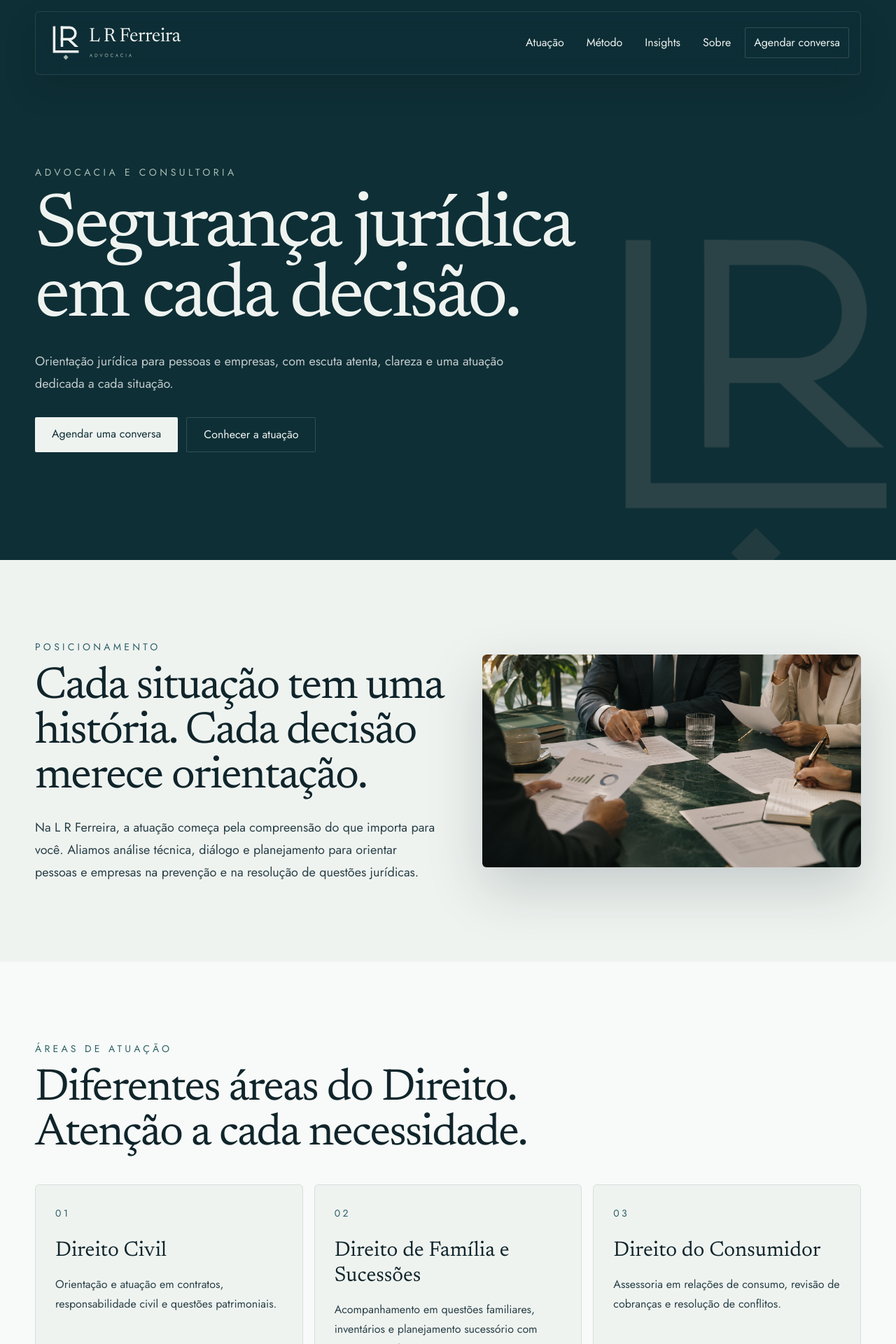
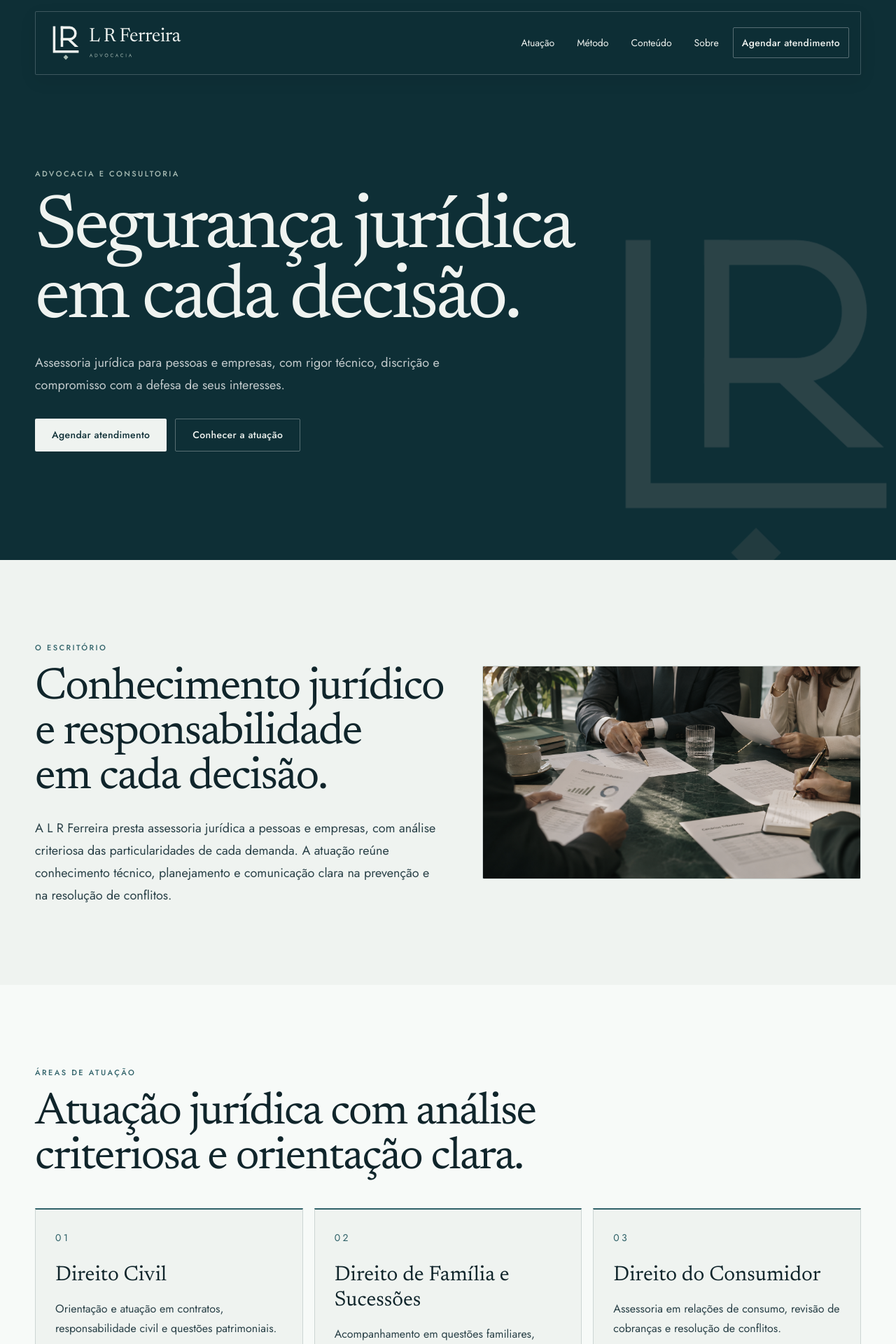
Before and after one commit to Gabstaudt/landingpagelucas, a Next.js app: page / in a window 1280 px wide. Shown: the top 1920 px of the page at 70% size. Built offline with nearby package versions, Linux system fonts and the light colour scheme.

Commit message:
feat: adicao de imagem

```diff
--- a/app/globals.css
+++ b/app/globals.css
@@ -29,9 +29,9 @@ body {
 }
 
 .glass {
-  background: rgba(14,47,54,.72);
+  background: rgba(14,47,54,.95);
   backdrop-filter: blur(18px);
-  box-shadow: 0 20px 45px rgba(4,18,23,.15);
+  box-shadow: 0 8px 24px rgba(4,18,23,.08);
 }
 
 .text-balance { text-wrap: balance; }
@@ -47,7 +47,7 @@ a:focus-visible, button:focus-visible { outline: 2px solid var(--sage); outline-
 .menu-line + .menu-line { top: 25px; }
 .menu-line-open-first { top: 21px; transform: rotate(45deg); }
 .menu-line + .menu-line-open-last { top: 21px; transform: rotate(-45deg); }
-.main-navigation { position: absolute; top: calc(100% + 10px); left: 0; right: 0; display: flex; flex-direction: column; gap: 8px; padding: 16px; border: 1px solid #ffffff1a; border-radius: 6px; background: #0e2f36fa; color: var(--mist); visibility: hidden; opacity: 0; transform: translateY(-8px); pointer-events: none; transition: opacity .25s ease, transform .25s ease, visibility .25s; max-height: calc(100dvh - 130px); overflow-y: auto; }
+.main-navigation { position: absolute; top: calc(100% + 10px); left: 0; right: 0; display: flex; flex-direction: column; gap: 8px; padding: 16px; border: 1px solid #ffffff1a; border-radius: 2px; background: #0e2f36fa; color: var(--mist); visibility: hidden; opacity: 0; transform: translateY(-8px); pointer-events: none; transition: opacity .25s ease, transform .25s ease, visibility .25s; max-height: calc(100dvh - 130px); overflow-y: auto; }
 .main-navigation.is-open { visibility: visible; opacity: 1; transform: translateY(0); pointer-events: auto; }
 .main-navigation a { display: flex; align-items: center; min-height: 44px; padding: 8px 12px; transition: color .2s ease, background-color .2s ease; }
 .main-navigation a:hover { color: var(--sage); }
@@ -62,3 +62,21 @@ a:focus-visible, button:focus-visible { outline: 2px solid var(--sage); outline-
   html { scroll-behavior: auto; }
   *, *::before, *::after { animation-duration: .01ms !important; animation-iteration-count: 1 !important; transition-duration: .01ms !important; }
 }
+
+/* Institutional typography and restrained interaction details. */
+body { -webkit-font-smoothing: antialiased; }
+h1, h2, h3 { font-weight: 400; }
+main h2 { line-height: 1.08; }
+main h3 { line-height: 1.18; }
+.section-label { font-size: .6875rem; font-weight: 500; letter-spacing: .22em; }
+.main-navigation { font-size: .875rem; }
+.institutional-button { display: inline-flex; align-items: center; justify-content: center; min-height: 46px; font-size: .875rem; font-weight: 500; letter-spacing: .025em; transition: background-color .25s ease, border-color .25s ease, color .25s ease; }
+.institutional-button:hover { background-color: #dce6e0; color: var(--deep); border-color: #dce6e0; }
+.practice-card { border-top: 2px solid var(--medium); transition: border-color .25s ease, background-color .25s ease; }
+.practice-card:hover { background-color: #e7ede9; border-color: var(--medium); }
+.method-card { border-top: 2px solid #a9bdb5; }
+.institutional-panel { border-left: 2px solid var(--medium); }
+.institutional-image img { filter: saturate(.72); }
+.editorial-link { font-size: .8125rem; font-weight: 500; color: var(--medium); text-decoration: underline; text-underline-offset: 5px; text-decoration-color: #a9bdb5; transition: color .2s ease; }
+.editorial-link:hover { color: var(--deep); }
+#contato a:not(.institutional-button):hover { text-decoration: underline; text-underline-offset: 4px; }
--- a/app/page.tsx
+++ b/app/page.tsx
@@ -99,7 +99,7 @@ export default function Home() {
         </motion.div>
       </motion.div>
 
-      <header className="fixed left-1/2 top-4 z-50 w-[min(1180px,calc(100%-40px))] -translate-x-1/2 rounded-md border border-white/10 px-4 py-3 glass">
+      <header className="fixed left-1/2 top-4 z-50 w-[min(1180px,calc(100%-40px))] -translate-x-1/2 rounded-sm border border-white/20 px-4 py-3 glass">
         <div className="flex items-center justify-between gap-4">
           <a href="#hero" aria-label="L R Ferreira Advocacia — início" className="shrink-0" onClick={() => setMenuOpen(false)}>
             <Image src="/assets/brand/horizontal-dark.svg" alt="L R Ferreira Advocacia" width={1200} height={388} priority className="h-auto w-[156px] sm:w-[184px] lg:w-[200px]" />
@@ -109,8 +109,8 @@ export default function Home() {
             <span className={menuOpen ? "menu-line menu-line-open-last" : "menu-line"} />
           </button>
           <nav id="main-navigation" aria-label="Navegação principal" className={`main-navigation ${menuOpen ? "is-open" : ""}`} onClick={event => { if ((event.target as HTMLElement).closest("a")) setMenuOpen(false); }}>
-            <a href="#atuacao">Atuação</a><a href="#metodo">Método</a><a href="#insights">Insights</a><a href="#sobre">Sobre</a>
-            <a href="#contato" className="rounded-sm border border-white/15 px-4 py-2">Agendar conversa</a>
+            <a href="#atuacao">Atuação</a><a href="#metodo">Método</a><a href="#insights">Conteúdo</a><a href="#sobre">Sobre</a>
+            <a href="#contato" className="institutional-button rounded-sm border border-white/30 px-4 py-2">Agendar atendimento</a>
           </nav>
         </div>
       </header>
@@ -119,12 +119,12 @@ export default function Home() {
         <section id="hero" className="relative min-h-[100svh] overflow-hidden bg-[#0E2F36] text-[#EFF3F0]">
           <div className="container-shell flex min-h-[100svh] items-center pt-36 pb-16">
             <div className="relative z-10 max-w-4xl">
-              <motion.span initial={{ opacity: 0, y: 14 }} animate={{ opacity: 1, y: 0 }} transition={{ delay: reducedMotion ? 0 : 2.25 }} className="mb-5 inline-block text-sm tracking-[.32em] text-[#A9BDB5]">ADVOCACIA E CONSULTORIA</motion.span>
+              <motion.span initial={{ opacity: 0, y: 14 }} animate={{ opacity: 1, y: 0 }} transition={{ delay: reducedMotion ? 0 : 2.25 }} className="section-label mb-5 inline-block text-sm tracking-[.32em] text-[#A9BDB5]">ADVOCACIA E CONSULTORIA</motion.span>
               <motion.h1 initial={{ opacity: 0, y: 20 }} animate={{ opacity: 1, y: 0 }} transition={{ delay: reducedMotion ? 0 : 2.35, duration: .75 }} className="font-newsreader text-balance text-[clamp(2.9rem,8.5vw,7.2rem)] leading-[.92] tracking-[-.04em]">Segurança jurídica<br/>em cada decisão.</motion.h1>
-              <motion.p initial={{ opacity: 0, y: 18 }} animate={{ opacity: 1, y: 0 }} transition={{ delay: reducedMotion ? 0 : 2.5, duration: .7 }} className="mt-6 max-w-2xl text-lg leading-8 text-white/75">Orientação jurídica para pessoas e empresas, com escuta atenta, clareza e uma atuação dedicada a cada situação.</motion.p>
+              <motion.p initial={{ opacity: 0, y: 18 }} animate={{ opacity: 1, y: 0 }} transition={{ delay: reducedMotion ? 0 : 2.5, duration: .7 }} className="mt-6 max-w-2xl text-lg leading-8 text-white/75">Assessoria jurídica para pessoas e empresas, com rigor técnico, discrição e compromisso com a defesa de seus interesses.</motion.p>
               <motion.div initial={{ opacity: 0, y: 18 }} animate={{ opacity: 1, y: 0 }} transition={{ delay: reducedMotion ? 0 : 2.65, duration: .7 }} className="mt-8 flex flex-wrap gap-3">
-                <a href="#contato" className="rounded-sm bg-[#EFF3F0] px-6 py-3 text-[#0E2F36] transition hover:-translate-y-0.5">Agendar uma conversa</a>
-                <a href="#atuacao" className="rounded-sm border border-white/15 px-6 py-3 transition hover:bg-white/5">Conhecer a atuação</a>
+                <a href="#contato" className="institutional-button rounded-sm bg-[#EFF3F0] px-6 py-3 text-[#0E2F36]">Agendar atendimento</a>
+                <a href="#atuacao" className="institutional-button rounded-sm border border-white/30 px-6 py-3">Conhecer a atuação</a>
               </motion.div>
             </div>
           </div>
@@ -133,11 +133,11 @@ export default function Home() {
         <section className="bg-[#EFF3F0] py-28">
           <div className="container-shell grid gap-10 lg:grid-cols-[1.05fr_.95fr] lg:items-center">
             <motion.div {...fade}>
-              <span className="mb-4 inline-block text-sm tracking-[.3em] text-[#2F6168]">POSICIONAMENTO</span>
-              <h2 className="font-newsreader text-balance text-[clamp(2.7rem,5vw,4.5rem)] leading-[1] tracking-[-.03em]">Cada situação tem uma história. Cada decisão merece orientação.</h2>
-              <p className="mt-6 max-w-xl text-lg leading-8 text-[#294047]">Na L R Ferreira, a atuação começa pela compreensão do que importa para você. Aliamos análise técnica, diálogo e planejamento para orientar pessoas e empresas na prevenção e na resolução de questões jurídicas.</p>
+              <span className="section-label mb-4 inline-block text-sm tracking-[.3em] text-[#2F6168]">O ESCRITÓRIO</span>
+              <h2 className="font-newsreader text-balance text-[clamp(2.7rem,5vw,4.5rem)] leading-[1] tracking-[-.03em]">Conhecimento jurídico e responsabilidade em cada decisão.</h2>
+              <p className="mt-6 max-w-xl text-lg leading-8 text-[#294047]">A L R Ferreira presta assessoria jurídica a pessoas e empresas, com análise criteriosa das particularidades de cada demanda. A atuação reúne conhecimento técnico, planejamento e comunicação clara na prevenção e na resolução de conflitos.</p>
             </motion.div>
-            <motion.figure {...fade} className="overflow-hidden rounded-md shadow-[0_30px_80px_rgba(7,28,34,.18)]">
+            <motion.figure {...fade} className="institutional-image overflow-hidden rounded-sm border border-[#0E2F36]/15">
               <Image src="/assets/meeting.png" alt="Reunião com análise de documentos" width={1672} height={941} className="h-full w-full object-cover" sizes="(min-width: 1024px) 560px, calc(100vw - 40px)" />
             </motion.figure>
           </div>
@@ -146,11 +146,11 @@ export default function Home() {
         <section id="atuacao" className="bg-[#F7FAF8] py-28">
           <div className="container-shell">
             <motion.div {...fade} className="max-w-3xl">
-              <span className="mb-4 inline-block text-sm tracking-[.3em] text-[#2F6168]">ÁREAS DE ATUAÇÃO</span>
-              <h2 className="font-newsreader text-[clamp(2.6rem,5vw,4.3rem)] leading-none tracking-[-.03em]">Diferentes áreas do Direito. Atenção a cada necessidade.</h2>
+              <span className="section-label mb-4 inline-block text-sm tracking-[.3em] text-[#2F6168]">ÁREAS DE ATUAÇÃO</span>
+              <h2 className="font-newsreader text-[clamp(2.6rem,5vw,4.3rem)] leading-none tracking-[-.03em]">Atuação jurídica com análise criteriosa e orientação clara.</h2>
             </motion.div>
             <div className="mt-10 grid gap-4 md:grid-cols-2 xl:grid-cols-3">
-              {practices.map(([n,t,d], i) => <motion.article key={t} {...fade} transition={{ ...fade.transition, delay: i*.04 }} className="min-h-64 rounded-md border border-[#0E2F36]/10 bg-[#EFF3F0] p-7 transition duration-300 hover:-translate-y-1.5 hover:shadow-[0_20px_50px_rgba(7,28,34,.10)]"><span className="text-sm tracking-[.24em] text-[#2F6168]">{n}</span><h3 className="font-newsreader mt-6 text-3xl">{t}</h3><p className="mt-4 leading-7 text-[#294047]">{d}</p></motion.article>)}
+              {practices.map(([n,t,d], i) => <motion.article key={t} {...fade} transition={{ ...fade.transition, delay: i*.04 }} className="practice-card min-h-64 border border-[#0E2F36]/15 bg-[#EFF3F0] p-7"><span className="text-sm tracking-[.24em] text-[#2F6168]">{n}</span><h3 className="font-newsreader mt-6 text-3xl">{t}</h3><p className="mt-4 leading-7 text-[#294047]">{d}</p></motion.article>)}
             </div>
           </div>
         </section>
@@ -158,7 +158,7 @@ export default function Home() {
         <section className="relative overflow-hidden bg-[#0E2F36] py-28 text-[#EFF3F0]">
           <div className="container-shell relative z-10">
             <motion.div {...fade} className="max-w-4xl">
-              <span className="mb-4 inline-block text-sm tracking-[.3em] text-white/60">MANIFESTO</span>
+              <span className="section-label mb-4 inline-block text-sm tracking-[.3em] text-white/60">COMPROMISSO</span>
               <h2 className="font-newsreader text-[clamp(3rem,7vw,5.5rem)] leading-none tracking-[-.04em]">Estrutura antes da decisão.</h2>
               <p className="mt-6 max-w-3xl text-lg leading-8 text-white/75">Decisões que envolvem seus direitos, sua família, seu patrimônio ou sua empresa merecem atenção. Nosso compromisso é compreender o contexto, apresentar caminhos com clareza e acompanhar cada etapa com responsabilidade.</p>
             </motion.div>
@@ -166,36 +166,42 @@ export default function Home() {
         </section>
 
         <section id="sobre" className="bg-[#EFF3F0] py-28">
-          <div className="container-shell grid gap-8 lg:grid-cols-[1.1fr_.9fr]">
-            <motion.div {...fade}>
-              <span className="mb-4 inline-block text-sm tracking-[.3em] text-[#2F6168]">SOBRE</span>
+          <div className="container-shell grid items-center gap-10 lg:grid-cols-[1.1fr_.9fr] lg:gap-16">
+            <motion.div {...fade} className="min-w-0">
+              <span className="section-label mb-4 inline-block text-sm tracking-[.3em] text-[#2F6168]">SOBRE MIM</span>
               <h2 className="font-newsreader text-[clamp(2.6rem,5vw,4.3rem)] leading-none">Lucas Ruan Ferreira Gomes</h2>
-              <p className="mt-3 text-sm tracking-[.16em] text-[#2F6168]">ADVOGADO · ASSESSORIA JURÍDICA</p>
-              <p className="mt-6 max-w-2xl text-lg leading-8 text-[#294047]">Atuação voltada a pessoas e empresas que buscam orientação jurídica em diferentes momentos da vida. O trabalho combina análise técnica e atendimento próximo para compreender cada demanda e construir caminhos adequados, com linguagem clara e responsabilidade.</p>
+              <p className="mt-4 text-sm font-medium tracking-[.12em] text-[#2F6168]">ADVOGADO · OAB/PA 43.942</p>
+              <p className="mt-6 max-w-2xl text-lg leading-8 text-[#294047]">Advogado formado pela UNAMA, inscrito na Ordem dos Advogados do Brasil, Seção Pará, sob o nº 43.942. Atua na orientação e na defesa dos interesses de pessoas e empresas, com rigor técnico, clareza e responsabilidade.</p>
+              <dl className="mt-8 grid gap-5 border-t border-[#0E2F36]/15 pt-6 sm:grid-cols-2">
+                <div><dt className="text-xs tracking-[.12em] text-[#2F6168]">FORMAÇÃO</dt><dd className="mt-2 text-sm font-medium">Direito · UNAMA</dd></div>
+                <div><dt className="text-xs tracking-[.12em] text-[#2F6168]">INSCRIÇÃO PROFISSIONAL</dt><dd className="mt-2 text-sm font-medium">OAB/PA 43.942</dd></div>
+              </dl>
             </motion.div>
-            <motion.div {...fade} className="rounded-md border border-[#0E2F36]/10 bg-white/40 p-7 shadow-[0_20px_50px_rgba(7,28,34,.08)]"><span className="text-xs tracking-[.25em] text-[#2F6168]">DIRETRIZ</span><p className="font-newsreader mt-4 text-3xl">“Orientação próxima. Atuação responsável.”</p><div className="mt-8 grid gap-4 text-sm"><div className="border-t border-[#0E2F36]/10 pt-4"><span className="block text-[#2F6168]">Nome institucional</span><strong>L R Ferreira</strong></div><div className="border-t border-[#0E2F36]/10 pt-4"><span className="block text-[#2F6168]">Atuação</span><strong>Advocacia e consultoria jurídica</strong></div><div className="border-t border-[#0E2F36]/10 pt-4"><span className="block text-[#2F6168]">Abordagem</span><strong>Estratégica, precisa e discreta</strong></div></div></motion.div>
+            <motion.figure {...fade} className="mx-auto w-full max-w-[400px] overflow-hidden rounded-sm border border-[#0E2F36]/15 lg:justify-self-end">
+              <Image src="/lucas/fotolucas.jpg" alt="Lucas Ruan Ferreira Gomes, advogado inscrito na OAB/PA 43.942" width={3024} height={4032} sizes="(min-width: 640px) 400px, calc(100vw - 40px)" className="aspect-[3/4] h-auto w-full object-cover" />
+            </motion.figure>
           </div>
         </section>
 
         <section id="metodo" className="bg-[#F7FAF8] py-28">
           <div className="container-shell">
-            <motion.div {...fade} className="max-w-3xl"><span className="mb-4 inline-block text-sm tracking-[.3em] text-[#2F6168]">MÉTODO</span><h2 className="font-newsreader text-[clamp(2.6rem,5vw,4.3rem)] leading-none">Um processo claro para orientar decisões complexas.</h2></motion.div>
-            <div className="mt-10 grid gap-4 sm:grid-cols-2 lg:grid-cols-4">{[["01","Compreender","Sua história, seu contexto e seus objetivos."],["02","Estruturar","Caminhos jurídicos, riscos e possibilidades."],["03","Decidir","Recomendação técnica com segurança."],["04","Acompanhar","Implementação, ajustes e continuidade."]].map(([n,t,d]) => <motion.div key={n} {...fade} className="rounded-md border border-[#0E2F36]/10 bg-[#EFF3F0] p-7"><span className="text-sm tracking-[.22em] text-[#2F6168]">{n}</span><h3 className="font-newsreader mt-6 text-3xl">{t}</h3><p className="mt-4 leading-7 text-[#294047]">{d}</p></motion.div>)}</div>
+            <motion.div {...fade} className="max-w-3xl"><span className="section-label mb-4 inline-block text-sm tracking-[.3em] text-[#2F6168]">MÉTODO</span><h2 className="font-newsreader text-[clamp(2.6rem,5vw,4.3rem)] leading-none">Método e acompanhamento em cada etapa.</h2></motion.div>
+            <div className="mt-10 grid gap-4 sm:grid-cols-2 lg:grid-cols-4">{[["01","Compreender","Sua história, seu contexto e seus objetivos."],["02","Estruturar","Caminhos jurídicos, riscos e possibilidades."],["03","Decidir","Recomendação técnica com segurança."],["04","Acompanhar","Implementação, ajustes e continuidade."]].map(([n,t,d]) => <motion.div key={n} {...fade} className="method-card border border-[#0E2F36]/15 bg-[#EFF3F0] p-7"><span className="text-sm tracking-[.22em] text-[#2F6168]">{n}</span><h3 className="font-newsreader mt-6 text-3xl">{t}</h3><p className="mt-4 leading-7 text-[#294047]">{d}</p></motion.div>)}</div>
           </div>
         </section>
 
         <section id="insights" className="bg-[#EFF3F0] py-28">
           <div className="container-shell">
-            <motion.div {...fade} className="max-w-3xl"><span className="mb-4 inline-block text-sm tracking-[.3em] text-[#2F6168]">INSIGHTS</span><h2 className="font-newsreader text-[clamp(2.6rem,5vw,4.3rem)] leading-none">Conteúdo para quem precisa decidir com base.</h2></motion.div>
-            <div className="mt-10 grid gap-4 md:grid-cols-2 lg:grid-cols-3">{insights.map(([tag,t,d]) => <motion.article key={t} {...fade} className="flex min-h-72 flex-col rounded-md border border-[#0E2F36]/10 bg-white/35 p-7"><span className="text-xs tracking-[.22em] text-[#2F6168]">{tag}</span><h3 className="font-newsreader mt-5 text-3xl">{t}</h3><p className="mt-4 leading-7 text-[#294047]">{d}</p><a href="#contato" className="mt-auto pt-8">Ler mais</a></motion.article>)}</div>
+            <motion.div {...fade} className="max-w-3xl"><span className="section-label mb-4 inline-block text-sm tracking-[.3em] text-[#2F6168]">CONTEÚDO JURÍDICO</span><h2 className="font-newsreader text-[clamp(2.6rem,5vw,4.3rem)] leading-none">Informação jurídica para decisões conscientes.</h2></motion.div>
+            <div className="mt-10 grid gap-4 md:grid-cols-2 lg:grid-cols-3">{insights.map(([tag,t,d]) => <motion.article key={t} {...fade} className="insight-card flex min-h-72 flex-col border border-[#0E2F36]/15 bg-white/35 p-7"><span className="text-xs tracking-[.22em] text-[#2F6168]">{tag}</span><h3 className="font-newsreader mt-5 text-3xl">{t}</h3><p className="mt-4 leading-7 text-[#294047]">{d}</p><a href="#contato" className="editorial-link mt-auto pt-8">Conversar sobre o tema</a></motion.article>)}</div>
           </div>
         </section>
 
         <section id="contato" className="bg-[#0E2F36] py-28 text-[#EFF3F0]">
           <div className="container-shell">
-            <motion.div {...fade} className="grid gap-10 rounded-md border border-white/10 bg-white/[.03] p-5 sm:p-8 lg:grid-cols-[1.1fr_.9fr] lg:p-12">
-              <div><span className="mb-4 inline-block text-sm tracking-[.3em] text-white/60">CONTATO</span><h2 className="font-newsreader text-[clamp(2.8rem,6vw,5rem)] leading-none">Uma decisão importante começa por uma análise bem estruturada.</h2><p className="mt-6 max-w-2xl text-lg leading-8 text-white/70">Converse sobre o seu cenário e entenda os caminhos possíveis com segurança jurídica.</p></div>
-              <div className="lg:pt-8"><a href="mailto:lrferreira.adv@outlook.com" className="inline-flex rounded-sm bg-[#EFF3F0] px-6 py-3 text-[#0E2F36]">Agendar uma conversa</a><div className="mt-8 grid gap-4 text-sm"><div><span className="block text-white/50">E-mail</span><a href="mailto:lrferreira.adv@outlook.com">lrferreira.adv@outlook.com</a></div><div><span className="block text-white/50">WhatsApp</span><a href="https://wa.me/5591991831921">+55 91 99183-1921</a></div><div><span className="block text-white/50">Site</span><a href="https://lrferreira.adv.br">lrferreira.adv.br</a></div></div></div>
+            <motion.div {...fade} className="grid gap-10 rounded-sm border border-white/20 bg-white/[.02] p-5 sm:p-8 lg:grid-cols-[1.1fr_.9fr] lg:p-12">
+              <div><span className="section-label mb-4 inline-block text-sm tracking-[.3em] text-white/60">CONTATO</span><h2 className="font-newsreader text-[clamp(2.8rem,6vw,5rem)] leading-none">Orientação jurídica para decisões seguras.</h2><p className="mt-6 max-w-2xl text-lg leading-8 text-white/70">Entre em contato para apresentar sua demanda e agendar um atendimento.</p></div>
+              <div className="lg:pt-8"><a href="mailto:lrferreira.adv@outlook.com" className="institutional-button inline-flex rounded-sm bg-[#EFF3F0] px-6 py-3 text-[#0E2F36]">Agendar atendimento</a><div className="mt-8 grid gap-4 text-sm"><div><span className="block text-white/50">E-mail</span><a href="mailto:lrferreira.adv@outlook.com">lrferreira.adv@outlook.com</a></div><div><span className="block text-white/50">WhatsApp</span><a href="https://wa.me/5591991831921">+55 91 99183-1921</a></div><div><span className="block text-white/50">Site</span><a href="https://lrferreira.adv.br">lrferreira.adv.br</a></div></div></div>
             </motion.div>
           </div>
         </section>
```
Also changed, not shown: public/lucas/fotolucas.jpg (added).
